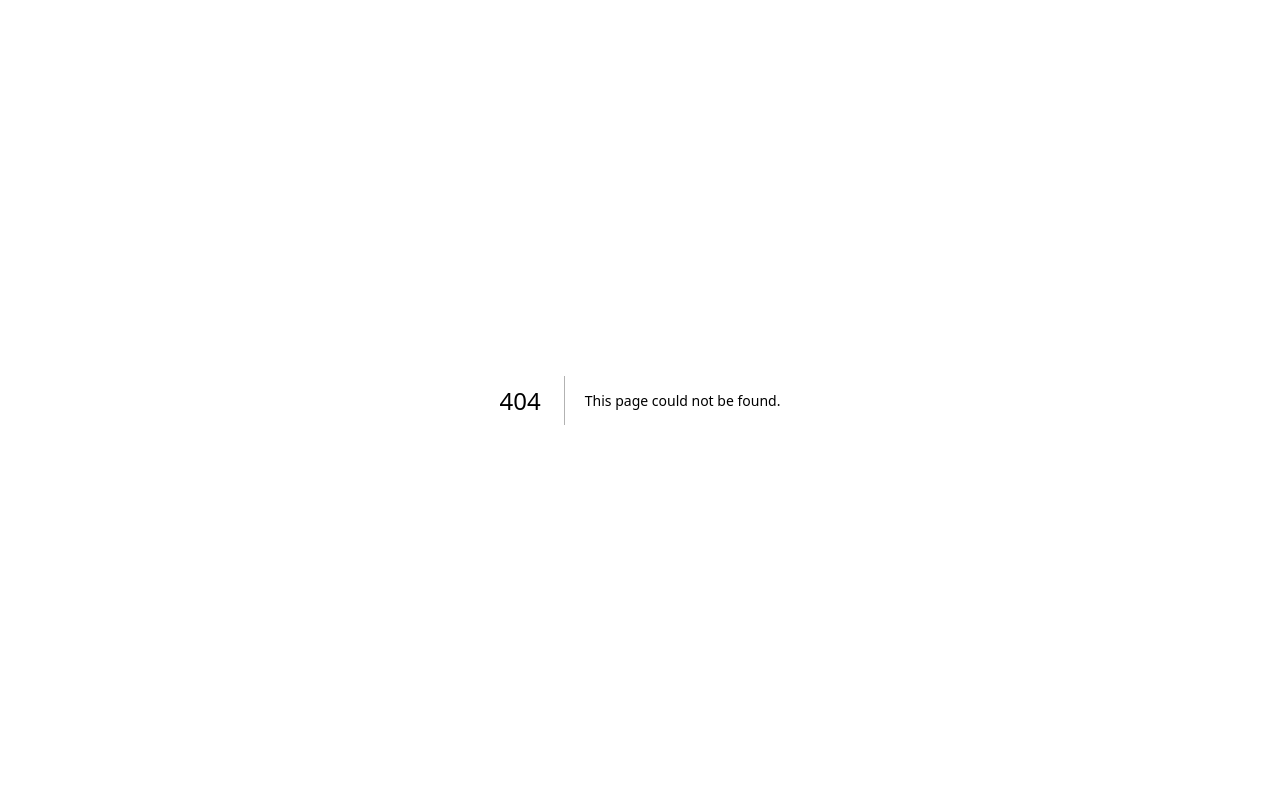
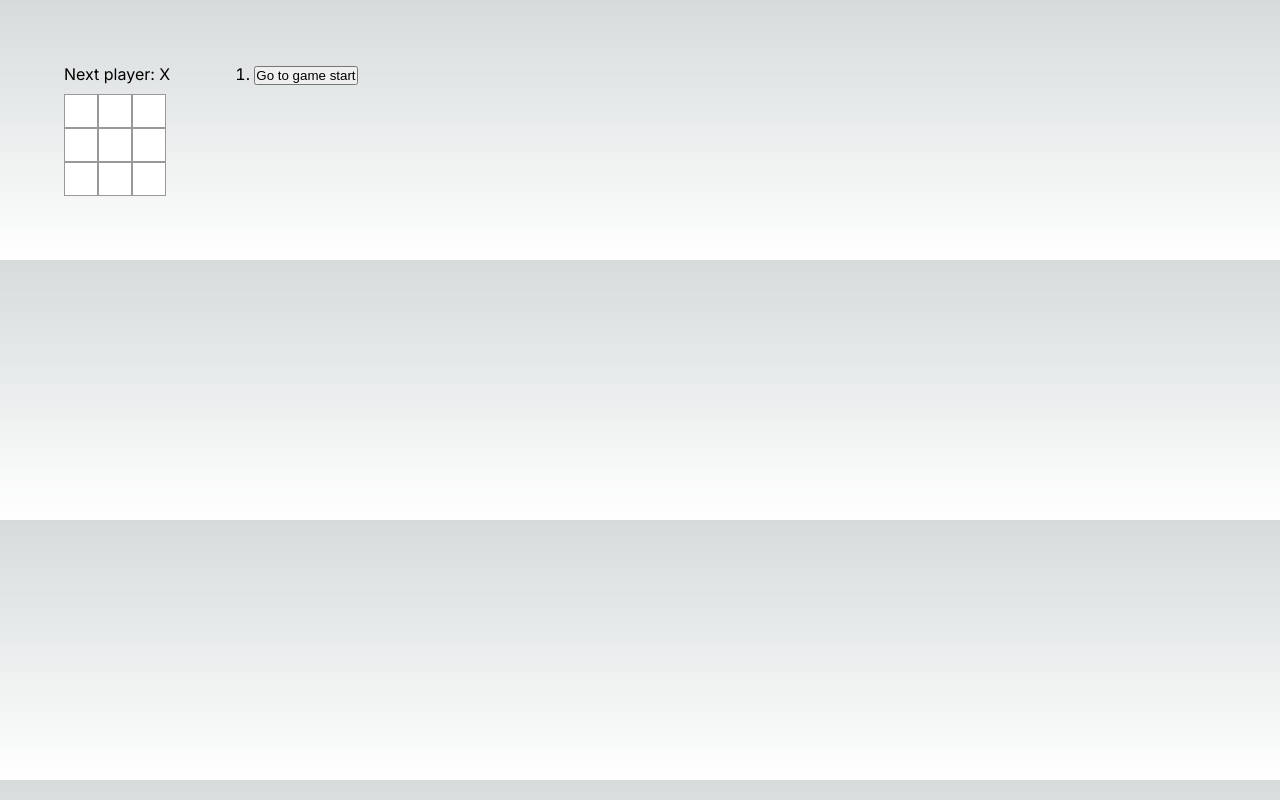
Before and after one commit to THiragi/next-tic-tac-toe, a Next.js app: page /tic-tac-toe in a window 1280 px wide. Before the commit this address had no page. Built offline with nearby package versions, Linux system fonts and the light colour scheme.

Commit message:
add tic-tac-toe

```diff
--- /dev/null
+++ b/app/tic-tac-toe/Game.tsx
@@ -0,0 +1,112 @@
+'use client';
+
+import { useState } from 'react';
+import styles from './game.module.css';
+
+type Square = 'X' | 'O' | '';
+
+type SquareProps = { value: Square; onSquareClick: () => void };
+
+function Square({ value, onSquareClick }: SquareProps) {
+  return (
+    <button className={styles.square} onClick={onSquareClick}>
+      {value}
+    </button>
+  );
+}
+
+type BoardProps = {
+  xIsNext: boolean;
+  squares: Square[];
+  onPlay: (nextSquares: Square[]) => void;
+};
+
+function Board({ xIsNext, squares, onPlay }: BoardProps) {
+  function handleClick(i: number) {
+    if (calculateWinner(squares) || squares[i]) {
+      return;
+    }
+    const nextSquares = squares.slice();
+    nextSquares[i] = xIsNext ? 'X' : 'O';
+    onPlay(nextSquares);
+  }
+
+  const winner = calculateWinner(squares);
+
+  const status = winner
+    ? 'Winner: ' + winner
+    : 'Next player: ' + (xIsNext ? 'X' : 'O');
+
+  return (
+    <>
+      <div className={styles.status}>{status}</div>
+      <div className={styles.board}>
+        {squares.map((square, i) => (
+          <Square
+            key={`${square}-${i}`}
+            value={square}
+            onSquareClick={() => handleClick(i)}
+          />
+        ))}
+      </div>
+    </>
+  );
+}
+
+export default function Game() {
+  const [history, setHistory] = useState<Square[][]>([Array(9).fill('')]);
+  const [currentMove, setCurrentMove] = useState(0);
+  const xIsNext = currentMove % 2 === 0;
+  const currentSquares = history[currentMove];
+
+  function handlePlay(nextSquares: Square[]) {
+    const nextHistory = [...history.slice(0, currentMove + 1), nextSquares];
+    setHistory(nextHistory);
+    setCurrentMove(nextHistory.length - 1);
+  }
+
+  function jumpTo(nextMove: number) {
+    setCurrentMove(nextMove);
+  }
+
+  const moves = history.map((_, move) => {
+    const description = move > 0 ? 'Go to move #' + move : 'Go to game start';
+
+    return (
+      <li key={move}>
+        <button onClick={() => jumpTo(move)}>{description}</button>
+      </li>
+    );
+  });
+
+  return (
+    <div className={styles.game}>
+      <div className={styles.gameBoard}>
+        <Board xIsNext={xIsNext} squares={currentSquares} onPlay={handlePlay} />
+      </div>
+      <div className={styles.gameInfo}>
+        <ol>{moves}</ol>
+      </div>
+    </div>
+  );
+}
+
+function calculateWinner(squares: Square[]) {
+  const lines = [
+    [0, 1, 2],
+    [3, 4, 5],
+    [6, 7, 8],
+    [0, 3, 6],
+    [1, 4, 7],
+    [2, 5, 8],
+    [0, 4, 8],
+    [2, 4, 6],
+  ];
+  for (let i = 0; i < lines.length; i++) {
+    const [a, b, c] = lines[i];
+    if (squares[a] && squares[a] === squares[b] && squares[a] === squares[c]) {
+      return squares[a];
+    }
+  }
+  return null;
+}
--- /dev/null
+++ b/app/tic-tac-toe/game.module.css
@@ -0,0 +1,35 @@
+.square {
+  color: #000;
+  background: #fff;
+  border: 1px solid #999;
+  font-size: 24px;
+  font-weight: bold;
+  margin: 0;
+  padding: 0;
+  text-align: center;
+}
+
+.board {
+  height: 102px;
+  width: 102px;
+  display: grid;
+  grid-template-columns: repeat(3, 1fr);
+  gap:0;
+}
+
+
+.status {
+  margin-bottom: 10px;
+}
+.game {
+  margin: 64px;
+  display: flex;
+  flex-direction: row;
+}
+
+.gameBoard {
+  margin-right: 64px;
+}
+.gameInfo {
+  margin-left: 20px;
+}
--- /dev/null
+++ b/app/tic-tac-toe/page.tsx
@@ -0,0 +1,5 @@
+import Game from './Game';
+
+export default function Home() {
+  return <Game />;
+}
```
